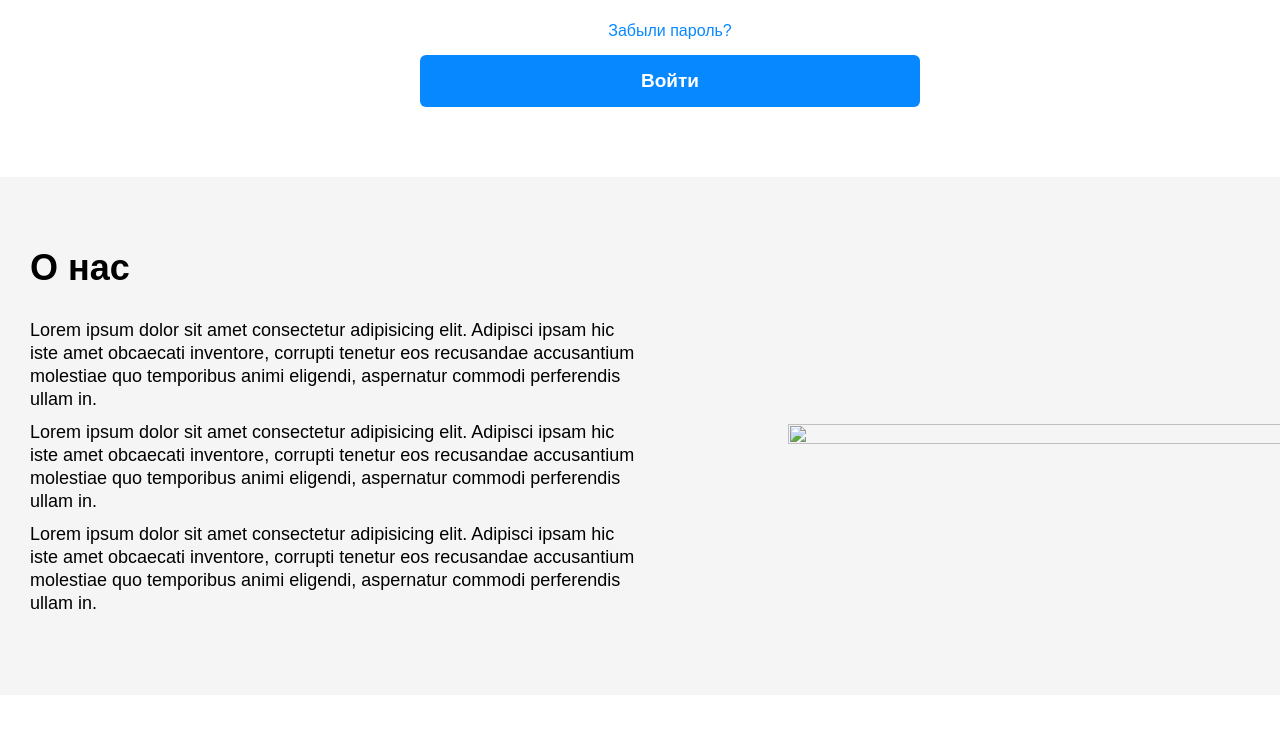
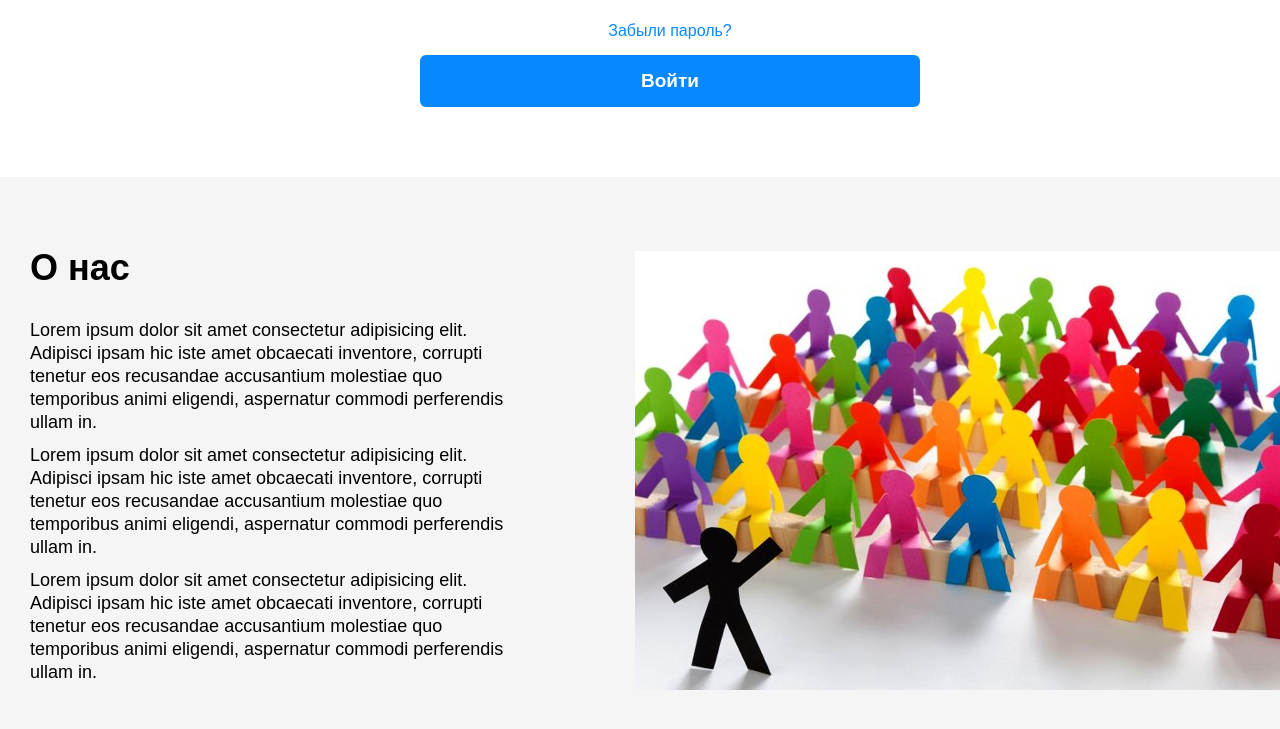
Before and after one commit to bogdan9861/proffesionals, a plain HTML site: page index.html in a window 1280 px wide. Shown: the part 1061-1790 px from the top of the page. Drawn offline with Linux system fonts and the light colour scheme; the site is published under a folder, as on GitHub Pages, so addresses that start at the root find nothing.

Commit message:
fix path

```diff
--- a/index.html
+++ b/index.html
@@ -302,7 +302,7 @@
               aspernatur commodi perferendis ullam in.
             </p>
           </div>
-          <img class="about__img" src="/assets/images/about.jpg" alt="" />
+          <img class="about__img" src="./assets/images/about.jpg" alt="" />
         </div>
       </div>
     </section>
```
